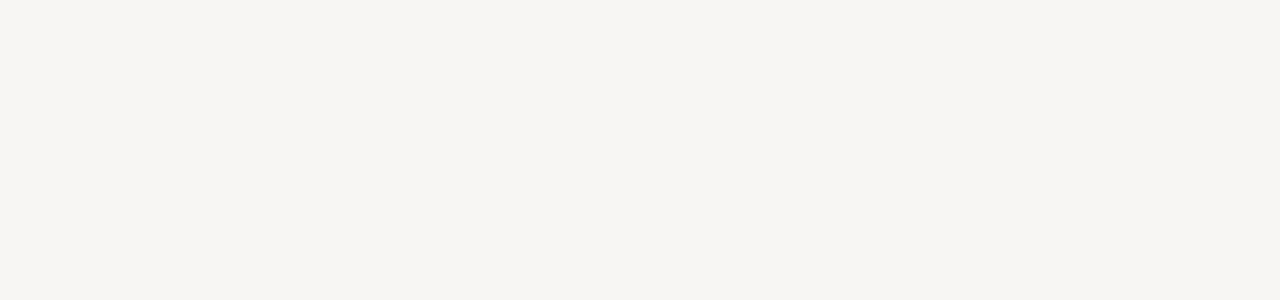
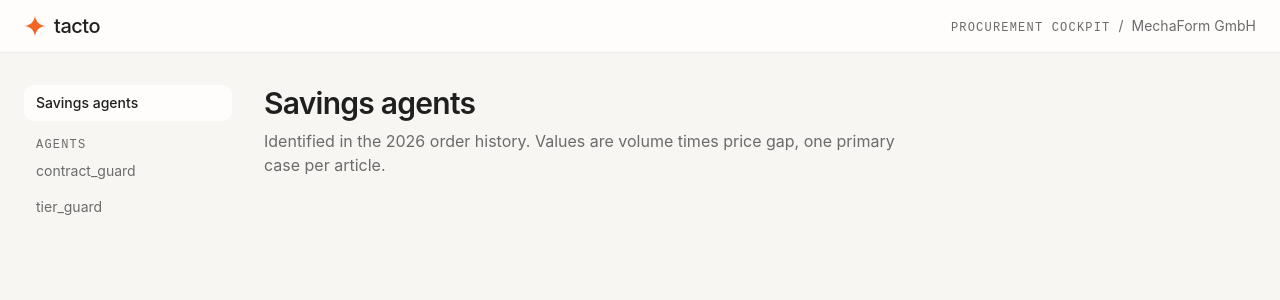
Before and after one commit to mattishaumann/mechaform-cockpit, a React (Vite) app: page / in a window 1280 px wide. Shown: the top 300 px of the page. Built offline with nearby package versions, Linux system fonts and the light colour scheme.

Commit message:
C6: app shell with Tacto brand header, agent registry, router, Playwright setup

```diff
--- /dev/null
+++ b/playwright.config.ts
@@ -0,0 +1,9 @@
+import { defineConfig } from '@playwright/test'
+
+export default defineConfig({
+  testDir: './e2e',
+  timeout: 30_000,
+  use: { baseURL: 'http://localhost:5173', headless: true },
+  projects: [{ name: 'chromium', use: { browserName: 'chromium' } }],
+  webServer: { command: 'npm run dev -- --port 5173 --strictPort', url: 'http://localhost:5173', reuseExistingServer: true, timeout: 60_000 },
+})
--- a/src/App.tsx
+++ b/src/App.tsx
@@ -1,3 +1,17 @@
+import { BrowserRouter, Route, Routes } from 'react-router-dom'
+import { Layout } from './components/Layout'
+import { Agent } from './pages/Agent'
+import { Cockpit } from './pages/Cockpit'
+
 export default function App() {
-  return <main className="min-h-screen bg-bg text-text" />
+  return (
+    <BrowserRouter>
+      <Layout agentNames={{}}>
+        <Routes>
+          <Route path="/" element={<Cockpit />} />
+          <Route path="/agents/:key" element={<Agent />} />
+        </Routes>
+      </Layout>
+    </BrowserRouter>
+  )
 }
--- /dev/null
+++ b/src/components/Brand.tsx
@@ -0,0 +1,13 @@
+import { copy } from '../copy'
+
+// The Tacto mark: a thin four-point spark in brand orange and the lowercase wordmark.
+export function Brand() {
+  return (
+    <a href="/" data-testid="brand" className="inline-flex items-center gap-2 rounded-md text-text no-underline" aria-label="Tacto, home">
+      <svg width="22" height="22" viewBox="0 0 24 24" aria-hidden="true" className="text-brand" fill="currentColor">
+        <path d="M12 0c.4 6.9 4.7 11.4 12 12-7.3.6-11.6 5.1-12 12-.4-6.9-4.7-11.4-12-12 7.3-.6 11.6-5.1 12-12Z" />
+      </svg>
+      <span className="text-xl font-medium tracking-tight">{copy.brand}</span>
+    </a>
+  )
+}
--- /dev/null
+++ b/src/components/Layout.tsx
@@ -0,0 +1,32 @@
+import type { ReactNode } from 'react'
+import { NavLink } from 'react-router-dom'
+import { Brand } from './Brand'
+import { copy } from '../copy'
+import { AGENTS, enabledAgents } from '../lib/agents'
+
+const link = 'block rounded-md px-3 py-2 text-sm text-text-muted no-underline transition-colors duration-fast hover:bg-surface-hover hover:text-text aria-[current=page]:bg-surface aria-[current=page]:text-text aria-[current=page]:font-medium'
+
+export function Layout({ children, agentNames }: { children: ReactNode; agentNames: Record<string, string> }) {
+  return (
+    <div className="min-h-screen bg-bg text-text">
+      <header className="flex items-center justify-between border-b border-border bg-surface px-6 py-3">
+        <Brand />
+        <div className="text-sm text-text-muted">
+          <span className="font-mono text-xs uppercase tracking-widest">{copy.productName}</span>
+          <span className="mx-2">/</span>
+          <span>{copy.customer}</span>
+        </div>
+      </header>
+      <div className="mx-auto flex max-w-7xl gap-8 px-6 py-8">
+        <nav aria-label="Main" className="w-52 shrink-0">
+          <NavLink to="/" end className={link}>{copy.cockpit.title}</NavLink>
+          <p className="mt-4 px-3 font-mono text-xs uppercase tracking-widest text-text-muted">Agents</p>
+          {enabledAgents.map((k) => (
+            <NavLink key={k} to={`/agents/${k}`} className={link}>{agentNames[k] ?? AGENTS[k].key}</NavLink>
+          ))}
+        </nav>
+        <main className="min-w-0 flex-1">{children}</main>
+      </div>
+    </div>
+  )
+}
--- /dev/null
+++ b/src/lib/agents.ts
@@ -0,0 +1,22 @@
+// Agent registry: which cases the app shows and how. Adding an agent is one entry here plus its rows in mvp_cases and mvp_register.
+export type CaseKey = 'contract_guard' | 'tier_guard' | 'terms_floor' | 'price_radar' | 'preferred_steering'
+
+export interface AgentConfig {
+  key: CaseKey
+  module: 'Compliance Intelligence' | 'Spend & Cost Intelligence' | 'Supplier Intelligence'
+  layers?: { key: string; label: string }[]   // register cases that belong to this agent (default: the agent name)
+}
+
+export const AGENTS: Record<CaseKey, AgentConfig> = {
+  contract_guard: { key: 'contract_guard', module: 'Compliance Intelligence' },
+  tier_guard: { key: 'tier_guard', module: 'Spend & Cost Intelligence', layers: [{ key: 'Tier Guard', label: 'Per order' }, { key: 'Tier Guard (annual volume)', label: 'Annual volume at top tier' }] },
+  terms_floor: { key: 'terms_floor', module: 'Compliance Intelligence' },
+  price_radar: { key: 'price_radar', module: 'Spend & Cost Intelligence' },
+  preferred_steering: { key: 'preferred_steering', module: 'Supplier Intelligence' },
+}
+
+const raw = (import.meta.env.VITE_ENABLED_AGENTS as string | undefined) ?? 'contract_guard,tier_guard'
+export const enabledAgents: CaseKey[] = raw
+  .split(',')
+  .map((s) => s.trim())
+  .filter((s): s is CaseKey => s in AGENTS)
--- /dev/null
+++ b/src/pages/Agent.tsx
@@ -0,0 +1,6 @@
+import { useParams } from 'react-router-dom'
+
+export function Agent() {
+  const { key } = useParams()
+  return <h1 className="text-3xl font-semibold tracking-tight">{key}</h1>
+}
--- /dev/null
+++ b/src/pages/Cockpit.tsx
@@ -0,0 +1,10 @@
+import { copy } from '../copy'
+
+export function Cockpit() {
+  return (
+    <section>
+      <h1 className="text-3xl font-semibold tracking-tight">{copy.cockpit.title}</h1>
+      <p className="mt-2 max-w-prose text-text-muted">{copy.cockpit.subtitle}</p>
+    </section>
+  )
+}
```
Also changed, not shown: 1 other file (tests, documents, lock files or other folders).
